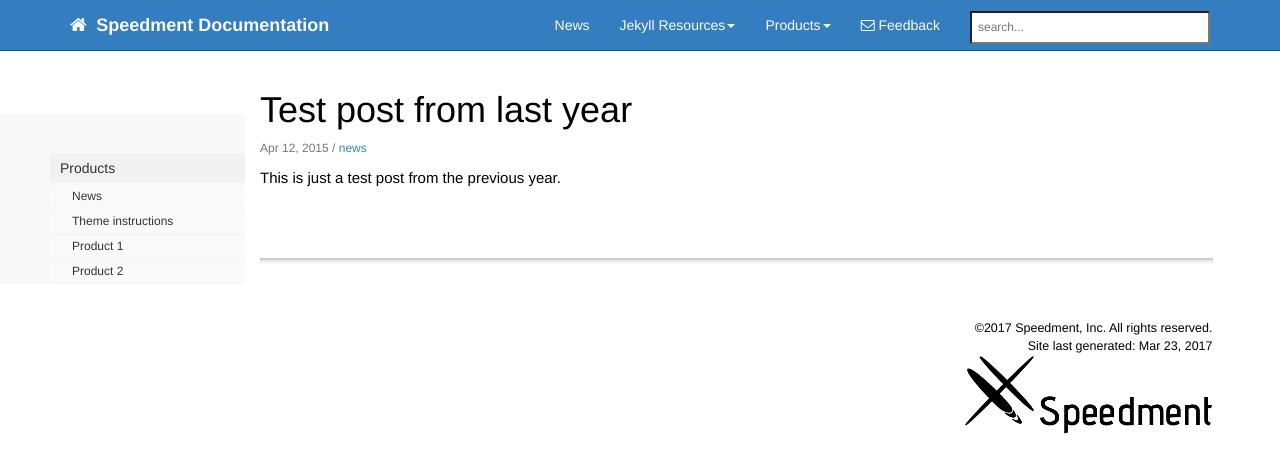
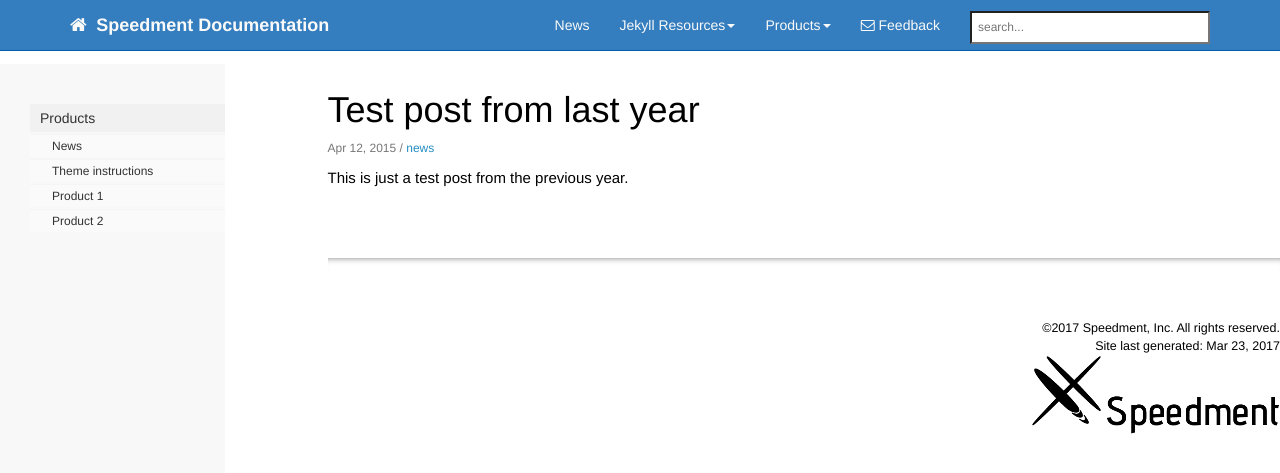
Before and after one commit to speedment/speedment-doc, a Jekyll site: the page built from _posts/2015-04-12-test-post-last-year.md, in a window 1280 px wide. Shown: the top 473 px of the page. Built offline with Jekyll 4.4.1, drawn with Linux system fonts in a browser that asks for light colours; nearby versions of some CDN libraries; comment, search, counter and statistics services are not loaded.

```diff
--- a/css/theme-blue.css
+++ b/css/theme-blue.css
@@ -101,12 +101,16 @@
     margin-left: 5px;
 
 }
-#side-menu-wrapper {
+#side-menu-wrapper{
+  background: #f8f8f8;
+}
+#mysidebar {
+    position: fixed;
     top: 64px;
     right: auto;
     bottom: 0;
     left: 0;
-    width: 260px;
+    width: 460px;
     height: auto;
     background: #f8f8f8;
     overflow-y: auto;
@@ -116,7 +120,8 @@
     background: #f8f8f8;
  }
 #mysidebar{
- margin-left: 50px;
+ padding-left: 30px;
+ padding-right:2;
 }
 #main-wrapper{
 
```
